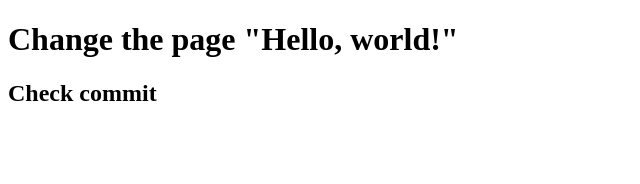
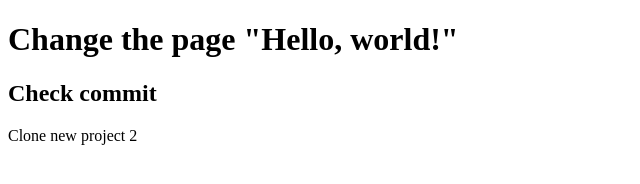
Before and after one commit to Katya-Semenova/projects, a plain HTML site: page index.html in a window 1280 px wide. Shown: the whole page, without its empty margins (0-640 px from the left). Drawn offline with Linux system fonts and the light colour scheme.

Commit message:
index mode

```diff
--- a/index.html
+++ b/index.html
@@ -9,5 +9,6 @@
 <body>
     <h1>Change the page "Hello, world!"</h1>
     <h2>Check commit</h2>
+    <div>Clone new project 2</div>
 </body>
 </html>
```
